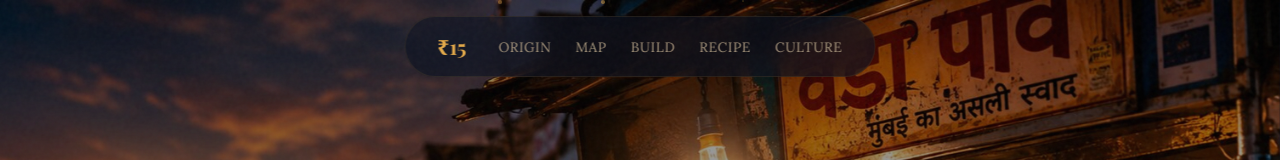
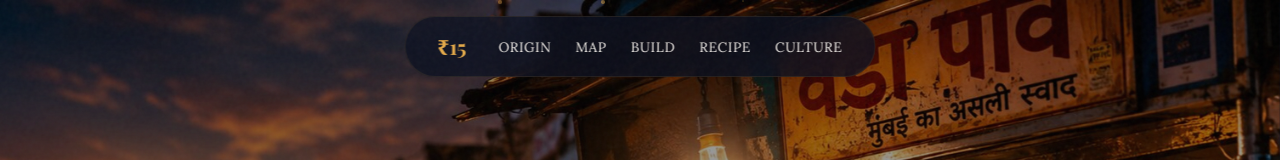
Before and after one commit to simplynadaf/mumbai-vada-pav, a plain HTML site: page index.html in a window 1280 px wide. Shown: the top 160 px of the page. Drawn offline with nearby package versions, Linux system fonts and the light colour scheme; a web font is replaced by a local one.

Commit message:
Fix nav visibility: make links visible on hero section
- Changed nav links from text-muted to text-primary (white)
- Increased nav background opacity from 0.6 to 0.75 for better contrast

```diff
--- a/styles.css
+++ b/styles.css
@@ -890,7 +890,7 @@ h1, h2, h3 {
   display: flex;
   justify-content: space-between;
   align-items: center;
-  background: rgba(11, 17, 32, 0.6);
+  background: rgba(11, 17, 32, 0.75);
   backdrop-filter: blur(12px);
   border: 1px solid rgba(227, 169, 74, 0.1);
   border-radius: 100px;
@@ -920,7 +920,7 @@ h1, h2, h3 {
 }
 
 .nav__links a {
-  color: var(--text-muted);
+  color: var(--text-primary);
   font-size: 0.85rem;
   text-transform: uppercase;
   letter-spacing: 0.05em;
```
